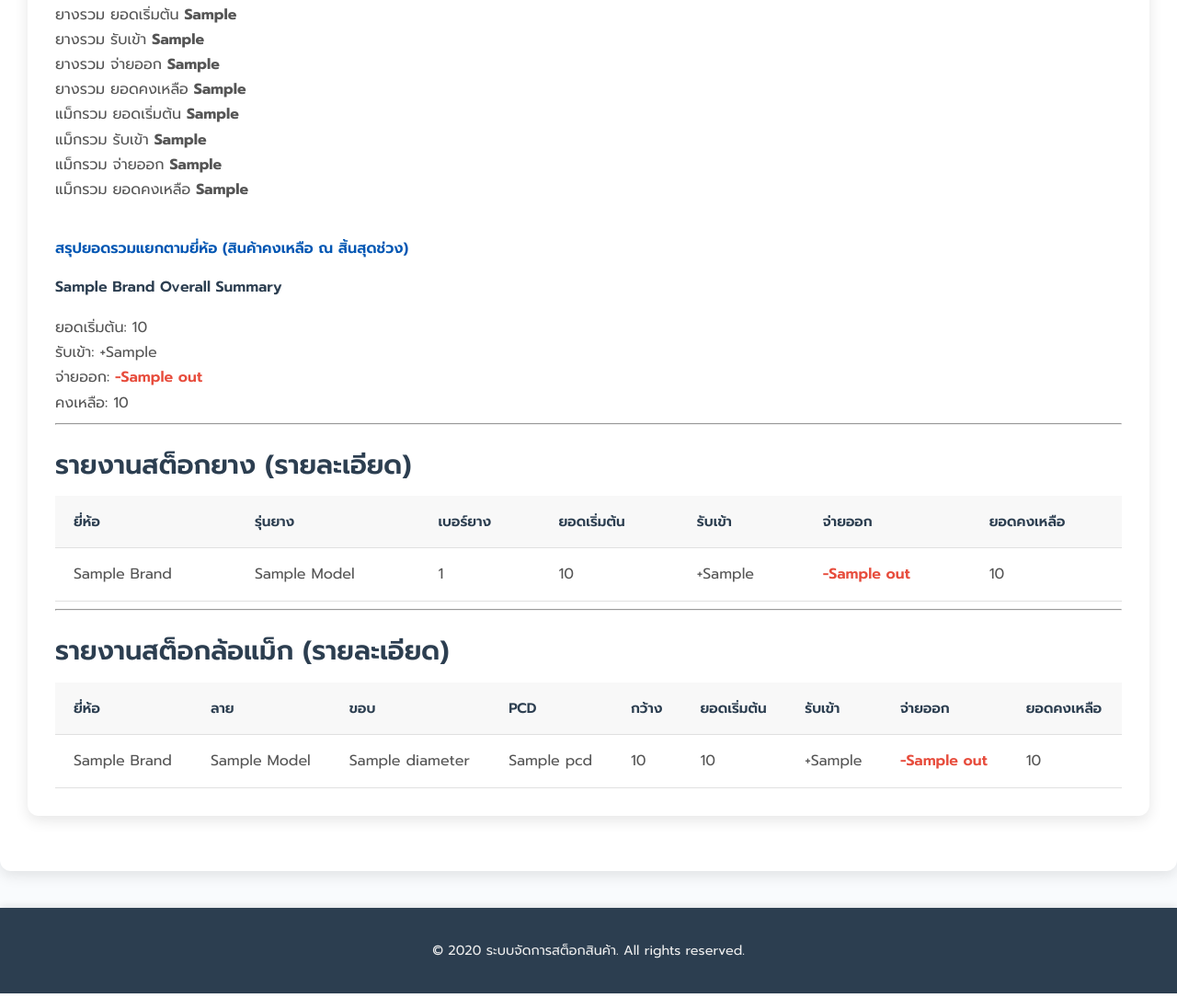
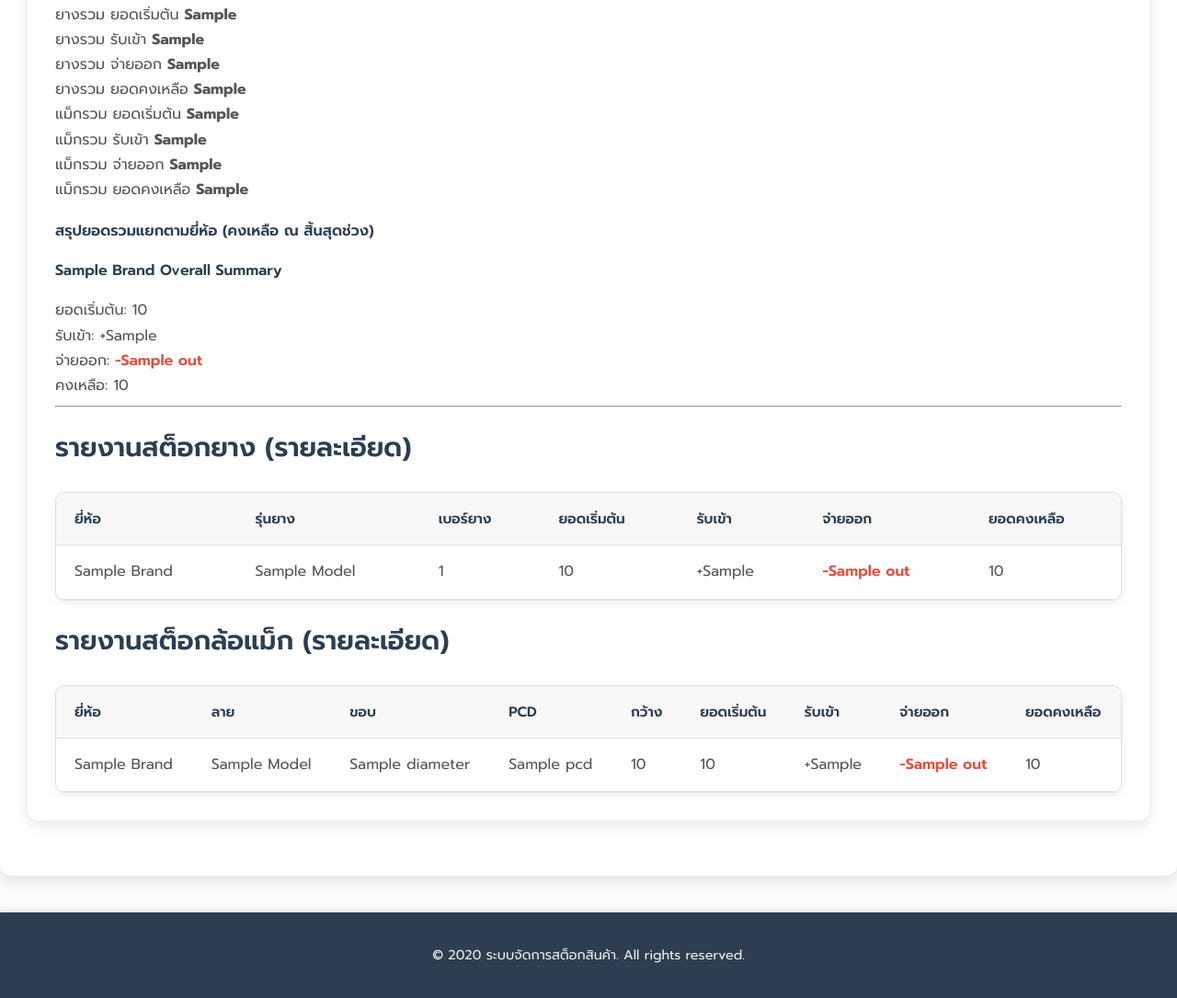
Before and after one commit to savsasa16/SCTIRESTORCK, a Python web app: template templates/summary_stock_report.html in a window 1280 px wide. Shown: the part 694-1779 px from the top of the page at 92% size. Run offline with Jinja, Linux system fonts and the light colour scheme; the template is opened without the code that fills it: most values are stand-ins (such as "Sample title", 1, 10 or a date in 2020).

Commit message:
Update summary_stock_report.html

```diff
--- a/templates/summary_stock_report.html
+++ b/templates/summary_stock_report.html
@@ -9,263 +9,291 @@
     <script src="https://cdn.jsdelivr.net/npm/flatpickr/dist/l10n/th.js"></script> {# เพิ่มภาษาไทย #}
 
     <style>
-        /* General Layout & Colors */
+        /* Variables based on daily_stock_report.html and common practices */
+        :root {
+            --primary-color: #007bff;
+            --primary-dark: #0056b3;
+            --accent-color: #ffc107; /* warning color */
+            --bg-white: #ffffff;
+            --bg-light: #f8f9fa;
+            --bg-stripe: #f2f2f2;
+            --text-dark: #343a40;
+            --text-light: #6c757d;
+            --text-white: #ffffff;
+            --border-color: #dee2e6;
+            --border-radius: 4px;
+            --border-radius-md: 8px;
+            --shadow-light: 0 2px 5px rgba(0,0,0,0.1);
+            --bg-hover-light: #e9ecef;
+            --success-color: #28a745;
+            --danger-color: #dc3545;
+        }
+
+        /* General Container & Header */
         .container {
             max-width: 1200px;
             margin: 20px auto;
             padding: 20px;
-            background-color: #fff;
-            border-radius: 8px;
-            box-shadow: 0 4px 12px rgba(0, 0, 0, 0.05);
+            background-color: var(--bg-white);
+            border-radius: var(--border-radius-md);
+            box-shadow: var(--shadow-light);
         }
 
         .page-header {
-            color: #333;
+            color: var(--text-dark);
             text-align: center;
-            margin-bottom: 30px;
+            margin-bottom: 20px;
             font-size: 2.2em;
             font-weight: 600;
         }
 
-        h2, h3 {
-            color: #444;
-            margin-top: 25px;
-            margin-bottom: 15px;
-            border-bottom: 2px solid #eee;
-            padding-bottom: 8px;
-        }
-
-        /* Date Selector Form - Make inputs smaller */
+        /* Date Selector Form - Compact and right-aligned */
         .date-selector-form {
             display: flex;
             flex-wrap: wrap;
-            gap: 10px; /* Reduced gap */
+            gap: 8px; /* Compact gap */
             align-items: center;
-            justify-content: center;
-            background-color: #f0f8ff;
-            padding: 15px; /* Reduced padding */
-            border-radius: 8px;
+            justify-content: flex-end; /* Align to right, consistent with daily_stock_report */
+            background-color: var(--bg-light);
+            padding: 10px 15px; /* Compact padding */
+            border-radius: var(--border-radius-md);
             margin-bottom: 30px;
-            box-shadow: inset 0 1px 3px rgba(0,0,0,0.1);
+            box-shadow: inset 0 1px 3px rgba(0,0,0,0.05);
         }
 
         .date-selector-form label {
             font-weight: bold;
-            color: #555;
-            font-size: 1em; /* Slightly smaller font */
+            color: var(--text-dark);
+            font-size: 0.9em;
         }
 
-        .date-selector-form input[type="date"] {
-            padding: 8px 10px; /* Reduced padding for smaller size */
-            border: 1px solid #a8d9ff;
-            border-radius: 4px; /* Slightly smaller border radius */
-            font-size: 0.9em; /* Smaller font size for input */
-            width: 140px; /* Fixed width, slightly smaller */
-            box-shadow: inset 0 1px 3px rgba(0,0,0,0.08);
-            transition: border-color 0.3s ease, box-shadow 0.3s ease;
+        .date-selector-form input[type="date"],
+        .date-selector-form input[type="text"].flatpickr-input {
+            padding: 6px 8px; /* Smaller input padding */
+            border: 1px solid var(--border-color);
+            border-radius: var(--border-radius);
+            font-size: 0.85em; /* Smaller font size */
+            width: 120px; /* Compact fixed width */
+            box-shadow: inset 0 1px 3px rgba(0,0,0,0.05);
         }
 
-        .date-selector-form input[type="date"]:focus {
-            border-color: #007bff;
+        .date-selector-form input[type="date"]:focus,
+        .date-selector-form input[type="text"].flatpickr-input:focus {
+            border-color: var(--primary-color);
             box-shadow: 0 0 0 3px rgba(0, 123, 255, 0.25);
             outline: none;
         }
 
         .date-selector-form button {
-            padding: 8px 20px; /* Reduced padding for button */
-            background-color: #007bff;
-            color: white;
+            padding: 6px 12px; /* Smaller button padding */
+            background-color: var(--primary-color);
+            color: var(--text-white);
             border: none;
-            border-radius: 4px; /* Smaller border radius */
+            border-radius: var(--border-radius);
             cursor: pointer;
-            font-size: 1em; /* Smaller font size for button */
-            font-weight: 500;
+            font-size: 0.9em; /* Smaller font size */
             display: flex;
             align-items: center;
-            gap: 6px; /* Reduced gap */
+            gap: 4px; /* Compact gap */
             transition: background-color 0.3s ease, transform 0.2s ease;
         }
 
         .date-selector-form button:hover {
-            background-color: #0056b3;
+            background-color: var(--primary-dark);
             transform: translateY(-1px);
         }
 
-        .date-selector-form button i {
-            font-size: 1em; /* Smaller icon size */
+        /* Summary Header for the period */
+        .summary-period-header {
+            text-align: center;
+            margin-bottom: 30px;
         }
 
-        /* Summary Header */
-        .summary-header {
-            text-align: center;
-            margin-bottom: 40px;
+        .summary-period-header h2 {
+            font-size: 2em;
+            color: var(--text-dark);
+            border-bottom: none;
+            padding-bottom: 0;
+            margin-bottom: 10px;
         }
 
-        .summary-header h2 {
-            font-size: 2em;
-            color: #2c3e50;
-            border-bottom: none;
-            padding-bottom: 0;
-        }
-
-        .summary-header h3 {
+        .summary-period-header h3 {
             font-size: 1.4em;
-            color: #666;
-            margin-top: 10px;
+            color: var(--text-light);
+            margin-top: 0;
         }
 
         /* NEW: Overall Summary Section at the top */
         .overall-summary-section {
-            background-color: #e9f5ff; /* Lighter blue background */
+            background-color: #e9f5ff; /* Light blue background */
             border: 1px solid #cce5ff;
             padding: 25px;
-            margin-bottom: 40px; /* Space before brand details */
-            border-radius: 10px;
+            margin-bottom: 40px;
+            border-radius: var(--border-radius-md);
             box-shadow: 0 4px 10px rgba(0, 0, 0, 0.08);
             text-align: center;
         }
 
         .overall-summary-section h3 {
-            color: #0056b3;
+            color: var(--primary-dark);
             font-size: 1.8em;
             margin-bottom: 25px;
-            border-bottom: none; /* Override default h3 border */
+            border-bottom: none;
             padding-bottom: 0;
         }
 
-        .overall-summary-grid {
+        .main-total-cards {
             display: grid;
-            grid-template-columns: repeat(auto-fit, minmax(220px, 1fr)); /* Adjusted min-width for columns */
+            grid-template-columns: repeat(auto-fit, minmax(180px, 1fr)); /* Adjusted for more compact cards */
             gap: 20px;
+            margin-bottom: 30px;
         }
 
-        .overall-summary-card {
-            background-color: #ffffff;
+        .summary-card {
+            background-color: var(--bg-white);
             padding: 15px;
-            border-radius: 8px;
-            box-shadow: 0 2px 5px rgba(0, 0, 0, 0.05);
+            border-radius: var(--border-radius-md);
+            box-shadow: var(--shadow-light);
             text-align: center;
             transition: transform 0.2s ease, box-shadow 0.2s ease;
         }
 
-        .overall-summary-card:hover {
+        .summary-card:hover {
             transform: translateY(-3px);
             box-shadow: 0 4px 8px rgba(0, 0, 0, 0.1);
         }
 
-        .overall-summary-card .label {
-            font-size: 1em;
-            color: #666;
+        .summary-card .label {
+            font-size: 0.9em;
+            color: var(--text-light);
             display: block;
             margin-bottom: 5px;
         }
 
-        .overall-summary-card strong {
+        .summary-card strong {
             display: block;
-            font-size: 1.8em; /* Larger number */
-            color: #007bff; /* Primary color */
+            font-size: 1.6em; /* Slightly smaller numbers for compactness */
+            color: var(--primary-color);
             font-weight: 700;
         }
 
-        .overall-summary-card .total-in { color: #28a745; } /* Green for IN */
-        .overall-summary-card .total-out { color: #dc3545; } /* Red for OUT */
-        .overall-summary-card .total-initial, .overall-summary-card .total-final { color: #007bff; } /* Blue for Initial/Final */
+        .summary-card .total-in { color: var(--success-color); }
+        .summary-card .total-out { color: var(--danger-color); }
+        .summary-card .total-initial, .summary-card .total-final { color: var(--primary-color); }
 
-        /* Brand-specific Summary Cards (used at the top) */
-        .brand-summary-container {
+        /* NEW: Brand-wise Summary Grid within overall-summary-section */
+        .brand-summary-title {
+            margin-top: 40px;
+            margin-bottom: 20px;
+            color: var(--primary-dark);
+            font-size: 1.6em;
+            font-weight: 600;
+            border-bottom: 1px solid #cce5ff;
+            padding-bottom: 10px;
+            text-align: center;
+        }
+
+        .brand-summary-grid {
             display: grid;
-            grid-template-columns: repeat(auto-fit, minmax(280px, 1fr)); /* Adjust min-width for brand cards */
-            gap: 20px;
-            margin-top: 30px;
-            padding-top: 20px;
-            border-top: 1px solid #eee;
+            grid-template-columns: repeat(auto-fit, minmax(250px, 1fr)); /* Adjusted min-width for brand cards */
+            gap: 15px;
         }
 
         .brand-summary-card {
-            background-color: #fcfcfc;
-            border: 1px solid #e0e0e0;
+            background-color: var(--bg-white);
+            border: 1px solid var(--border-color);
             padding: 15px;
-            border-radius: 8px;
-            box-shadow: 0 2px 5px rgba(0,0,0,0.05);
+            border-radius: var(--border-radius-md);
+            box-shadow: 0 1px 3px rgba(0,0,0,0.08);
+            text-align: left;
+            transition: transform 0.2s ease, box-shadow 0.2s ease;
+        }
+
+        .brand-summary-card:hover {
+            transform: translateY(-2px);
+            box-shadow: 0 2px 6px rgba(0,0,0,0.1);
         }
 
         .brand-summary-card h4 {
-            color: #333;
-            font-size: 1.3em;
+            color: var(--primary-color);
+            font-size: 1.2em;
             margin-bottom: 10px;
-            border-bottom: 1px dashed #ddd;
+            border-bottom: 1px dashed var(--border-color);
             padding-bottom: 5px;
             text-align: center;
+            text-transform: capitalize; /* Ensure brand name is capitalized */
         }
 
         .brand-summary-card .detail-row {
             display: flex;
             justify-content: space-between;
             margin-bottom: 5px;
-            font-size: 0.95em;
+            font-size: 0.9em;
+            color: var(--text-dark);
         }
 
         .brand-summary-card .detail-row span:first-child {
-            color: #666;
+            color: var(--text-light);
         }
 
         .brand-summary-card .detail-row span:last-child {
             font-weight: bold;
         }
 
-
-        /* Table Styles (for detailed reports by brand) */
-        .summary-table {
+        /* Detailed Report Sections (Tables) */
+        .report-section {
+            background-color: var(--bg-white);
+            padding: 20px;
+            border-radius: var(--border-radius-md);
+            box-shadow: var(--shadow-light);
+            margin-bottom: 30px;
+        }
+        .report-section h3 {
+            color: var(--text-dark);
+            margin-bottom: 15px;
+            border-bottom: 1px solid var(--border-color);
+            padding-bottom: 10px;
+            font-weight: 600;
+        }
+        .report-section table {
             width: 100%;
             border-collapse: collapse;
-            margin-bottom: 40px;
-            box-shadow: 0 2px 8px rgba(0, 0, 0, 0.1);
-            border-radius: 8px;
-            overflow: hidden;
+            margin-top: 15px;
+        }
+        .report-section th, .report-section td {
+            border: 1px solid var(--border-color);
+            padding: 10px;
+            text-align: left;
+            font-size: 0.9em;
+        }
+        .report-section th {
+            background-color: var(--bg-light);
+            color: var(--text-dark);
+            text-transform: uppercase;
+        }
+        .report-section tbody tr:nth-child(even) {
+            background-color: var(--bg-stripe);
+        }
+        .report-section tbody tr:hover {
+            background-color: var(--bg-hover-light);
         }
 
-        .summary-table th, .summary-table td {
-            padding: 12px 15px;
-            text-align: left;
-            border-bottom: 1px solid #e9ecef;
-        }
-
-        .summary-table th {
-            background-color: #e2e6ea;
-            color: #343a40;
-            font-weight: 600;
-            text-transform: uppercase;
-            font-size: 0.9em;
-        }
-
-        .summary-table tbody tr:nth-child(even) {
-            background-color: #f8f9fa;
-        }
-
-        .summary-table tbody tr:hover {
-            background-color: #f1f1f1;
-        }
-
-        .summary-table td {
-            color: #333;
-            font-size: 0.95em;
-        }
-
-        .text-success { color: #28a745; font-weight: bold; }
-        .text-danger { color: #dc3545; font-weight: bold; }
-        .text-primary { color: #007bff; font-weight: bold; }
+        /* Text colors */
+        .text-success { color: var(--success-color); }
+        .text-danger { color: var(--danger-color); }
+        .text-primary { color: var(--primary-color); }
 
         /* Responsive Adjustments */
         @media (max-width: 768px) {
             .date-selector-form {
-                flex-direction: column;
-                align-items: stretch;
+                justify-content: center;
             }
-            .date-selector-form input[type="date"] {
+            .date-selector-form input,
+            .date-selector-form button {
                 width: 100%;
             }
-            .overall-summary-grid, .brand-summary-container {
-                grid-template-columns: 1fr; /* Stack columns on small screens */
+            .main-total-cards, .brand-summary-grid {
+                grid-template-columns: 1fr; /* Stack cards on small screens */
             }
             .summary-table, .summary-table tbody, .summary-table th, .summary-table td, .summary-table tr {
                 display: block;
@@ -369,8 +409,8 @@
 
             {# NEW: Brand-wise summary within the overall section #}
             {% if brand_overall_summary %}
-            <h4 style="margin-top: 40px; margin-bottom: 20px; color: #0056b3;">สรุปยอดรวมแยกตามยี่ห้อ (สินค้าคงเหลือ ณ สิ้นสุดช่วง)</h4>
-            <div class="brand-summary-container">
+            <h4 class="brand-summary-title">สรุปยอดรวมแยกตามยี่ห้อ (คงเหลือ ณ สิ้นสุดช่วง)</h4>
+            <div class="brand-summary-grid">
                 {% for brand_name, summary_data in brand_overall_summary.items() %}
                 <div class="brand-summary-card">
                     <h4>{{ brand_name | title }}</h4>
@@ -399,9 +439,11 @@
 
         <hr>
 
+        <div class="report-section">
             <h3>รายงานสต็อกยาง (รายละเอียด)</h3>
             {% if tire_report %}
-        <table class="summary-table">
+            <div class="table-responsive">
+                <table>
                     <thead>
                         <tr>
                             <th>ยี่ห้อ</th>
@@ -427,15 +469,17 @@
                         {% endfor %}
                     </tbody>
                 </table>
+            </div>
             {% else %}
             <p>ไม่พบข้อมูลการเคลื่อนไหวสต็อกยางในช่วงที่เลือก</p>
             {% endif %}
+        </div>
 
-        <hr>
-
+        <div class="report-section">
             <h3>รายงานสต็อกล้อแม็ก (รายละเอียด)</h3>
             {% if wheel_report %}
-        <table class="summary-table">
+            <div class="table-responsive">
+                <table>
                     <thead>
                         <tr>
                             <th>ยี่ห้อ</th>
```
Also changed, not shown: other parts of templates/summary_stock_report.html (+30 -16 lines). Lines whose indentation alone changed are shown as unchanged.
